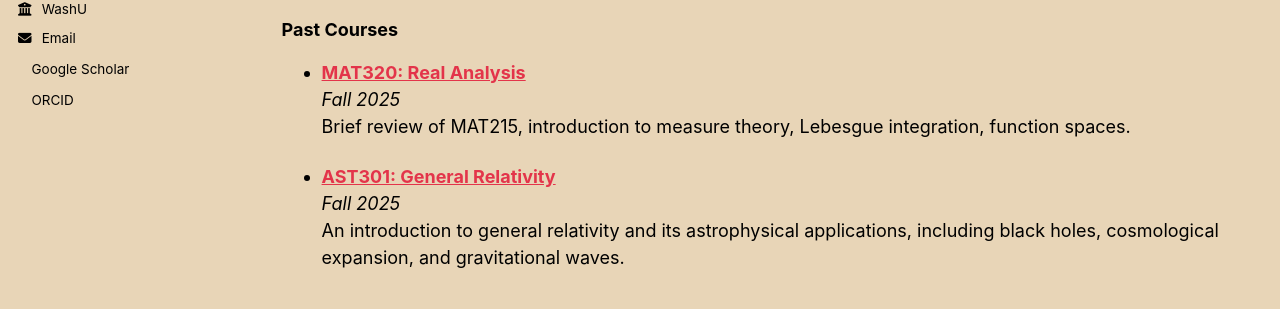
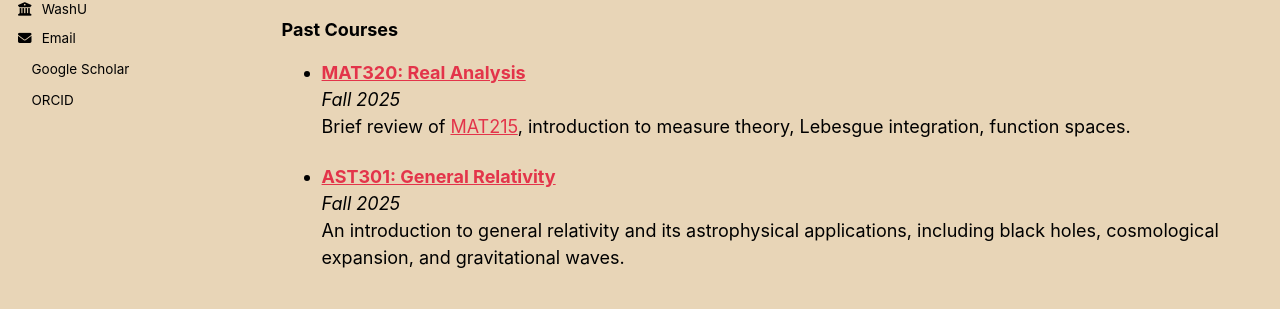
Before and after one commit to tk3411/tk3411.github.io, a Jekyll site: the page built from _pages/courses.md, in a window 1280 px wide. Shown: the part 318-627 px from the top of the page. Built offline with Jekyll 4.4.1, drawn with Linux system fonts in a browser that asks for light colours; a style sheet for code colours, icons or effects is not loaded; part of the change alters nothing that is shown.

```diff
--- a/_pages/courses.md
+++ b/_pages/courses.md
@@ -19,7 +19,7 @@ Welcome to my teaching archive. Linked are relevant course materials for the cla
 
 * **[MAT320: Real Analysis](https://registrar.princeton.edu/course-offerings/course-details?term=1262&courseid=004177)**
   *Fall 2025*
-  Brief review of MAT215, introduction to measure theory, Lebesgue integration, function spaces.
+  Brief review of [MAT215](https://registrar.princeton.edu/course-offerings/course-details?term=1262&courseid=004158), introduction to measure theory, Lebesgue integration, function spaces.
 
 * **[AST301: General Relativity](https://registrar.princeton.edu/course-offerings/course-details?term=1262&courseid=000724)**
   *Fall 2025*
```
